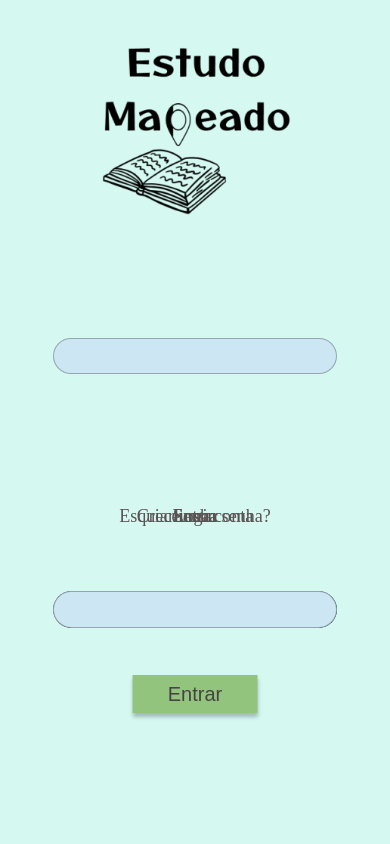
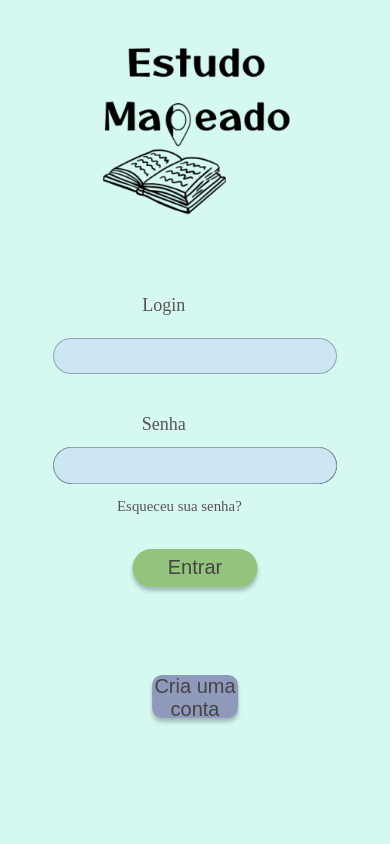
Before and after one commit to Soitiro121/EstudoMapeado--Um-blog-com-django, a Django app: page /telas/ in a window 390 px wide. Run offline with Django 4.2, Linux system fonts and the light colour scheme; some web fonts are replaced.

Commit message:
Login ajuste template responsivo

```diff
--- a/estudomapeado/staticpages/static/index.css
+++ b/estudomapeado/staticpages/static/index.css
@@ -53,7 +53,6 @@ body {
 .login1,
 .senha,
 .criar-uma-conta,
-.entrar,
 .esqueceu-sua-senha {
   position: absolute;
   width: 80%;
@@ -80,7 +79,7 @@ body {
 
 .login-inner,
 .rectangle-input {
-  top: 70%; /* Adjusted for relative distance */
+  top: 53%; /* Adjusted for relative distance */
   border-radius: var(--br-2xl);
   box-sizing: border-box;
   height: 2.3rem;
@@ -93,7 +92,7 @@ body {
 }
 
 .rectangle-button {
-  top: 80%; /* Adjusted for relative distance */
+  top: 65%; /* Adjusted for relative distance */
   cursor: pointer;
   border: 0;
   padding: 0;
@@ -104,15 +103,56 @@ body {
   color: #464343; /* Color of the other "Entrar" text */
   font-size: var(--font-size-xl); /* Font size of the other "Entrar" text */
   font-weight: 500;
+  border-radius: 20px;
 }
 
-.login1,
-.senha,
-.criar-uma-conta,
-.entrar,
+.rectangle-button:hover {
+  background-color: #72a35b; /* Increase the size on hover */
+}
+
+.login1 {
+  top:35%;
+  left: 42%;
+}
+.senha {
+  top:49%;
+  left: 42%;
+}
+.criar-uma-conta {
+  top:70%;
+  left: 50%;
+  font-size: var(--font-size-xl);
+  font-weight: 500;
+}
+
 .esqueceu-sua-senha {
-  top: 60%; /* Adjusted for relative distance */
+  top: 59%;
+  left: 46%;
+  font-size: 0.93rem;
 }
+
+.criar-conta-button {
+  position: absolute;
+  top: 80%; /* Adjusted for relative distance */
+  left: 50%;
+  transform: translateX(-50%);
+  width: 22%;
+  cursor: pointer;
+  border: 5px;
+  padding: 0;
+  background-color: var(--cinzaroxo);
+  box-shadow: 0 4px 4px rgba(0, 0, 0, 0.25);
+  height: 2.7rem; /* Adjust as needed */
+  color: #464343;
+  font-size: var(--font-size-xl);
+  font-weight: 500;
+  border-radius: 10px; /* Rounded corners */
+}
+
+.criar-conta-button:hover {
+  background-color: #858fad; /* Change color on hover */
+}
+
 
 @media (max-width: 300px) {
   .login-child,
@@ -123,8 +163,8 @@ body {
   .login1,
   .senha,
   .criar-uma-conta,
-  .entrar,
   .esqueceu-sua-senha,
+  .criar-conta-button
   .logo-icon {
     width: 90%;
     left: 5%;
--- a/estudomapeado/telas/templates/telas/index.html
+++ b/estudomapeado/telas/templates/telas/index.html
@@ -38,8 +38,8 @@
           <span class="span"> </span>
         </span>
       </div>
-      <div class="criar-uma-conta">Criar uma conta</div>
-      <div class="entrar">Entrar</div>
+
+      <button class="criar-conta-button">Cria uma conta</button>
       <a class="esqueceu-sua-senha">Esqueceu sua senha?</a>
       <img class="logo-icon" alt="" src="{% static 'logo@2x.png' %}" />
     </div>
```
